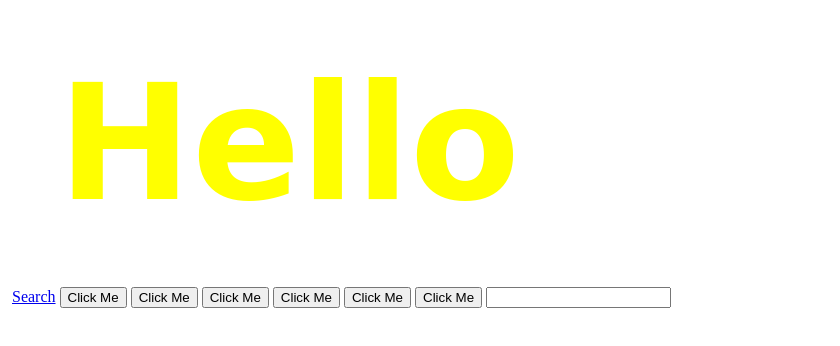
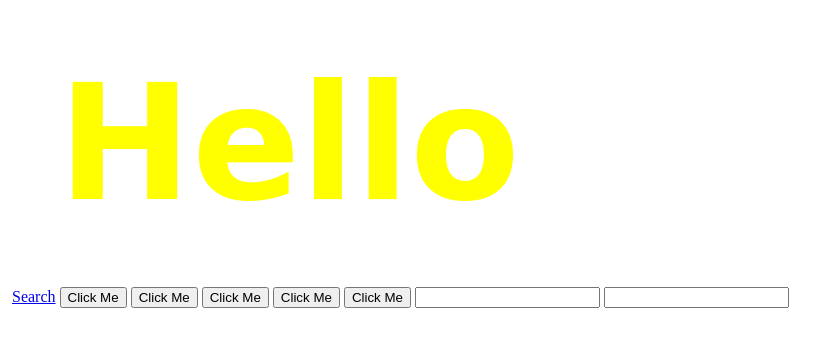
Before and after one commit to likhithaindukuri/jQuery, a plain HTML site: page index.html in a window 1280 px wide. Shown: the whole page, without its empty margins (0-840 px from the left). Drawn offline with nearby package versions, Linux system fonts and the light colour scheme.

Commit message:
Modified

```diff
--- a/index.html
+++ b/index.html
@@ -15,8 +15,8 @@
     <button>Click Me</button>
     <button>Click Me</button>
     <button>Click Me</button>
-    <button>Click Me</button>
 
+    <input type="text" name="" value="">
     <input type="text" name="" value="">
 
     <script src="https://ajax.googleapis.com/ajax/libs/jquery/3.6.3/jquery.min.js"></script>
```
